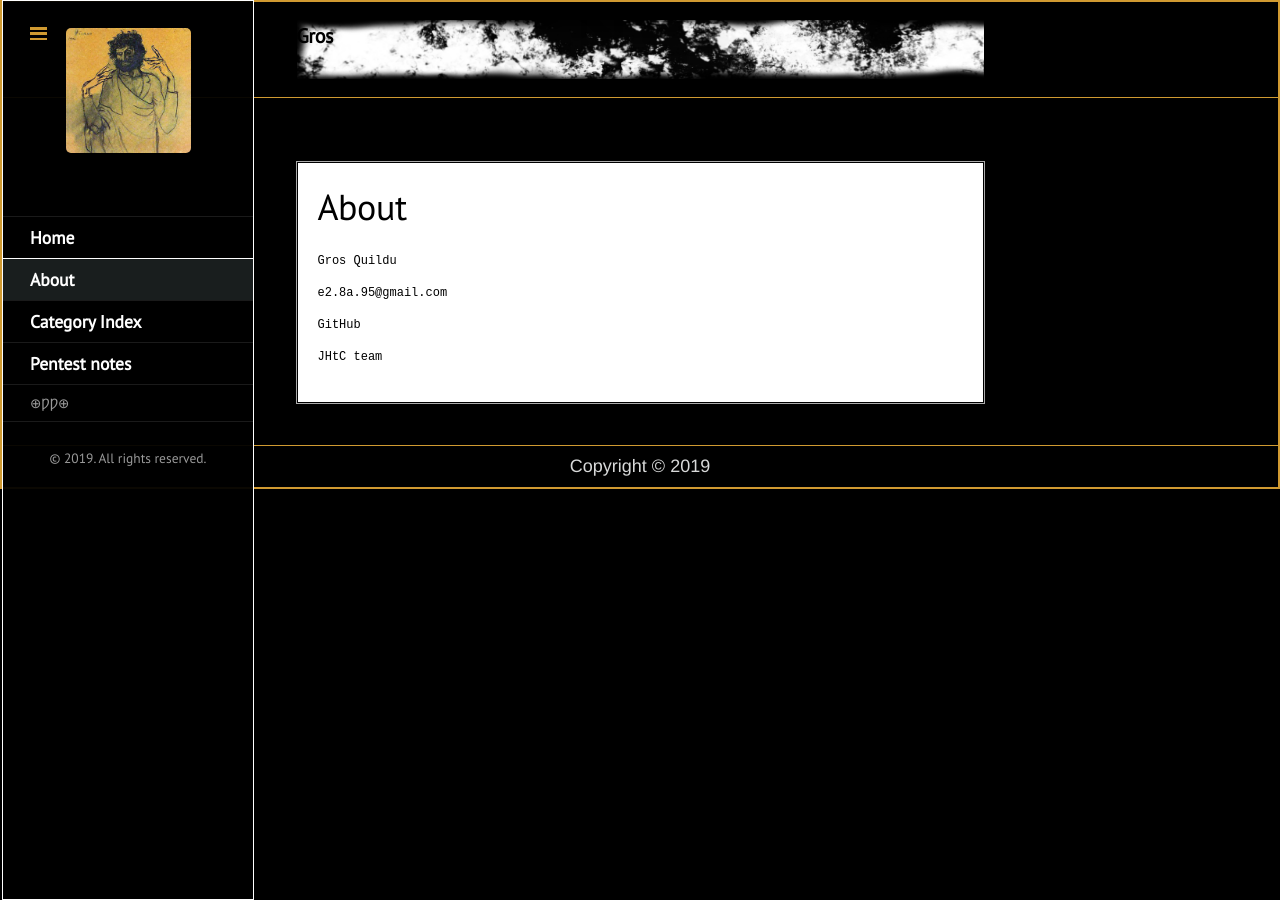
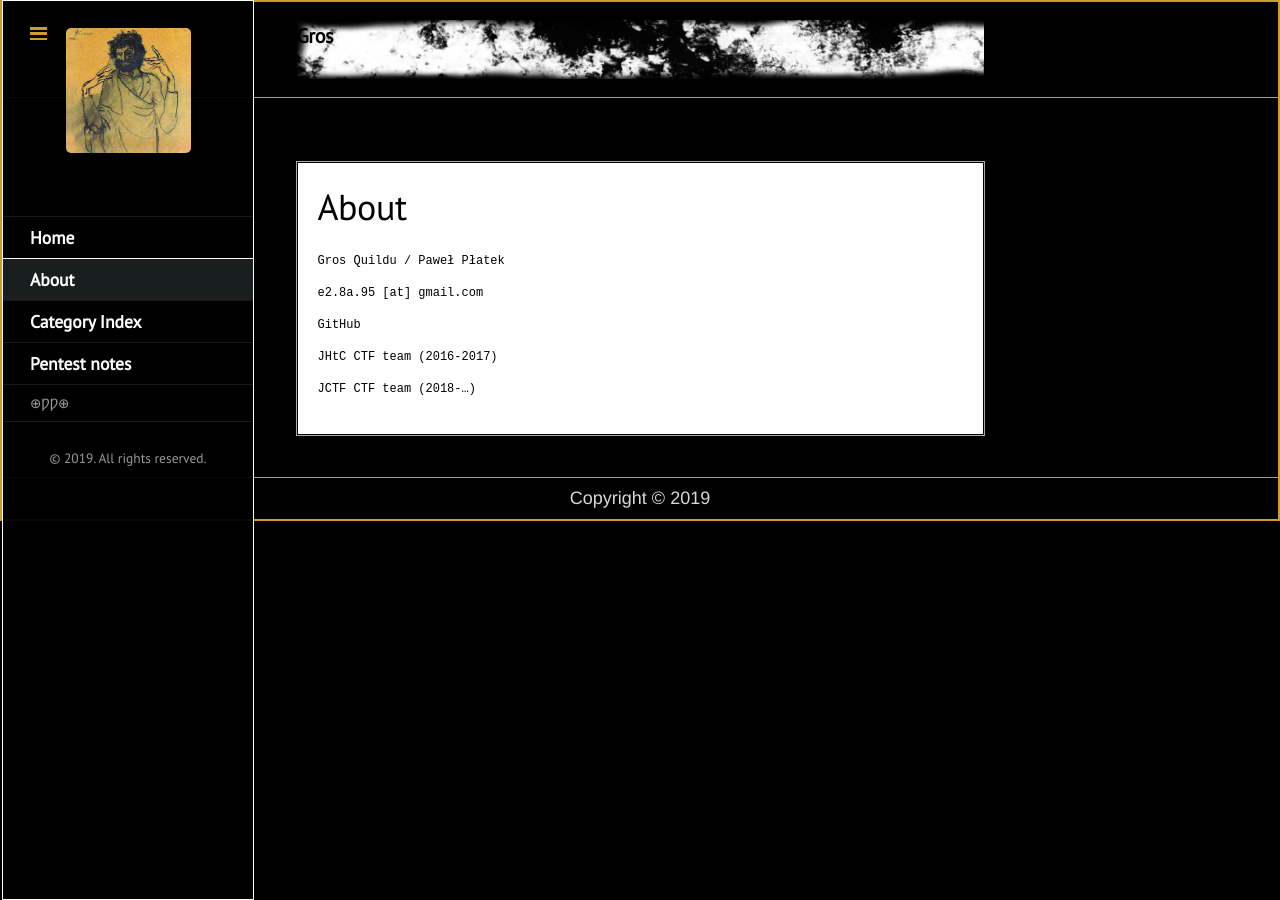
Before and after one commit to GrosQuildu/grosquildu.github.io, a Jekyll site: the page built from about/index.md, in a window 1280 px wide. Built offline with Jekyll 4.4.1, drawn with Linux system fonts in a browser that asks for light colours.

Commit message:
update about

```diff
--- a/about/index.md
+++ b/about/index.md
@@ -4,10 +4,12 @@ author: gros
 layout: page
 ---
 
-Gros Quildu
+Gros Quildu / Paweł Płatek
 
-e2.8a.95@gmail.com
+e2.8a.95 [at] gmail.com
 
 [GitHub](https://github.com/GrosQuildu/)
 
-[JHtC team](https://jhtc.pl/)
+[JHtC CTF team (2016-2017)](https://ctftime.org/team/33893)
+
+[JCTF CTF team (2018-...)](https://ctftime.org/team/33893)
```
